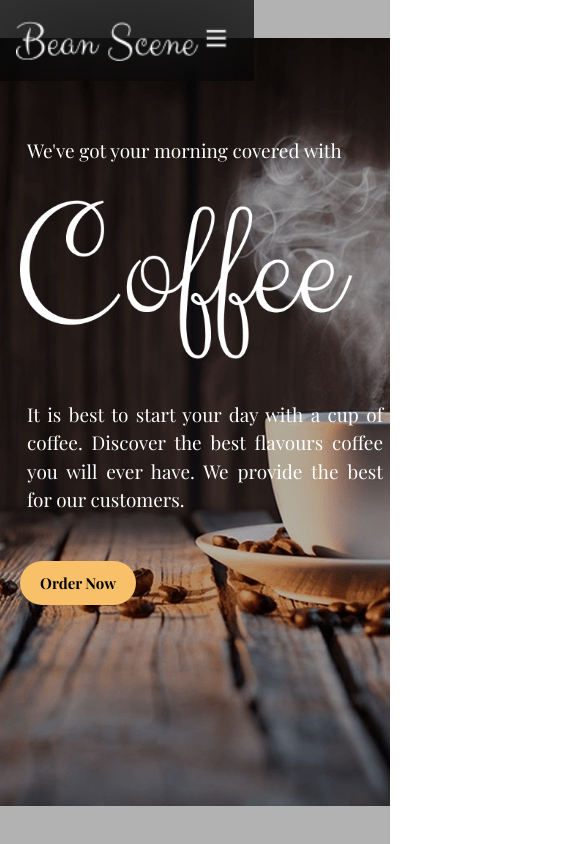
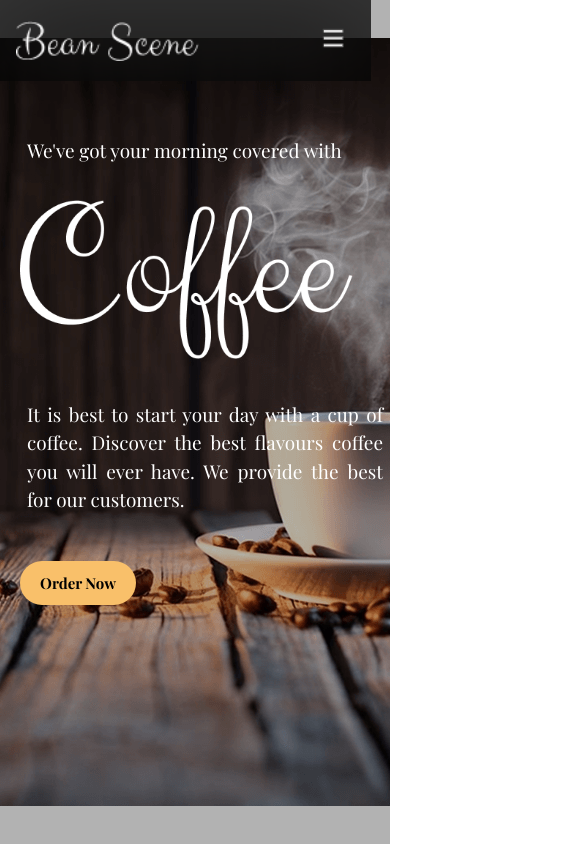
Before and after one commit to zh012948/figma-to-code-coffee-bean, a React (Vite) app: page / in a window 390 px wide. Shown: the top 844 px of the page, 575 px wide, since content can reach past the window. Built offline with nearby package versions, Linux system fonts and the light colour scheme; a web font is replaced by a local one.

Commit message:
commited

```diff
--- a/src/styles/Hero.css
+++ b/src/styles/Hero.css
@@ -1,6 +1,7 @@
 @import url('https://fonts.googleapis.com/css2?family=Playfair+Display:ital,wght@0,400..900;1,400..900&display=swap');
 
 .hero-container {
+    position: relative;
     height: 100vh;
     background-image: url('../assets/images/bg.png');
     background-position: center;
@@ -8,6 +9,7 @@
     font-family: "Playfair Display", serif;
     -webkit-tap-highlight-color: transparent;
     scroll-behavior: smooth;
+
 }
 
 
@@ -83,6 +85,11 @@
 
 @media screen and (max-width:768px) {
 
+    html,
+    .body {
+        overflow-x: hidden;
+    }
+
     .hero-container .wrapper {
         padding-left: 20px;
         padding-top: 130px;
--- a/src/styles/Navbar.css
+++ b/src/styles/Navbar.css
@@ -101,7 +101,7 @@
 /* Base Mobile (up to 768px) */
 @media (max-width: 768px) {
     .navbar {
-        width: 65%;
+        width: 95%;
         flex-direction: column;
         align-items: flex-start;
         padding: 16px;
--- a/src/styles/Page2.css
+++ b/src/styles/Page2.css
@@ -9,7 +9,9 @@
     position: relative;
     height: 95vh;
     padding-top: 0px;
-    overflow: hidden;
+
+
+    /* overflow: hidden; */
 }
 
 img,
@@ -73,6 +75,7 @@ video {
 .left-blast {
     transform: translate(-100px, -100px);
     z-index: -3;
+    overflow: hidden;
 }
 
 
@@ -83,7 +86,8 @@ video {
         height: 100vh;
         flex-direction: column;
         overflow: visible;
-
+        width: 100%;
+        overflow: hidden;
     }
 
 
--- a/src/styles/Page3.css
+++ b/src/styles/Page3.css
@@ -10,6 +10,7 @@
     align-items: center;
     justify-content: flex-start;
     -webkit-tap-highlight-color: transparent;
+
 }
 
 
```
